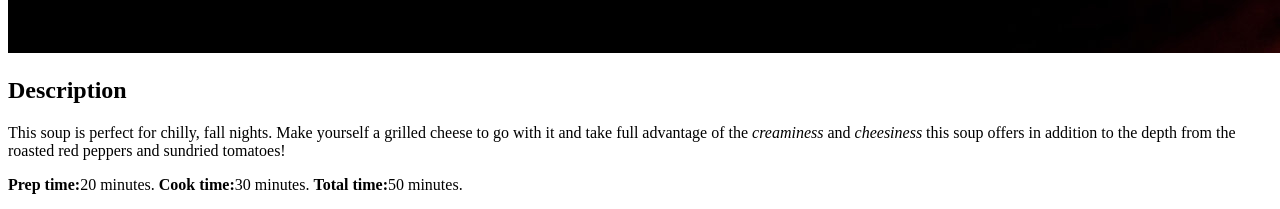
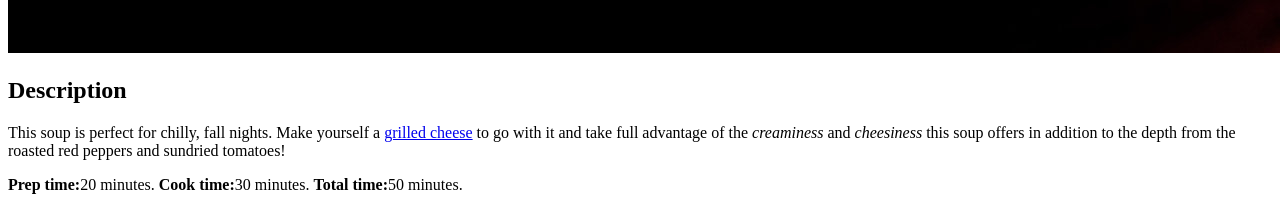
Before and after one commit to nbaker2/odin-recipes, a plain HTML site: page recipes/roasted-red-pepper.html in a window 1280 px wide. Shown: the part 1360-1569 px from the top of the page. Drawn offline with Linux system fonts and the light colour scheme.

Commit message:
Create link to grilled cheese recipe
Added a hyperlink in the recipe page linking back to the grilled cheese recipe.

```diff
--- a/recipes/roasted-red-pepper.html
+++ b/recipes/roasted-red-pepper.html
@@ -12,7 +12,7 @@
   </p>
   <h2>Description</h2>
   <p>
-    This soup is perfect for chilly, fall nights. Make yourself a grilled cheese to go with it and take full advantage of the <em>creaminess</em> and <em>cheesiness</em> this soup offers in addition to the depth from the roasted red peppers and sundried tomatoes!
+    This soup is perfect for chilly, fall nights. Make yourself a <a href="./grilled-cheese.html">grilled cheese</a> to go with it and take full advantage of the <em>creaminess</em> and <em>cheesiness</em> this soup offers in addition to the depth from the roasted red peppers and sundried tomatoes!
   </p>
   <p>
     <strong>Prep time:</strong>20 minutes. <strong>Cook time:</strong>30 minutes. <strong>Total time:</strong>50 minutes.
```
